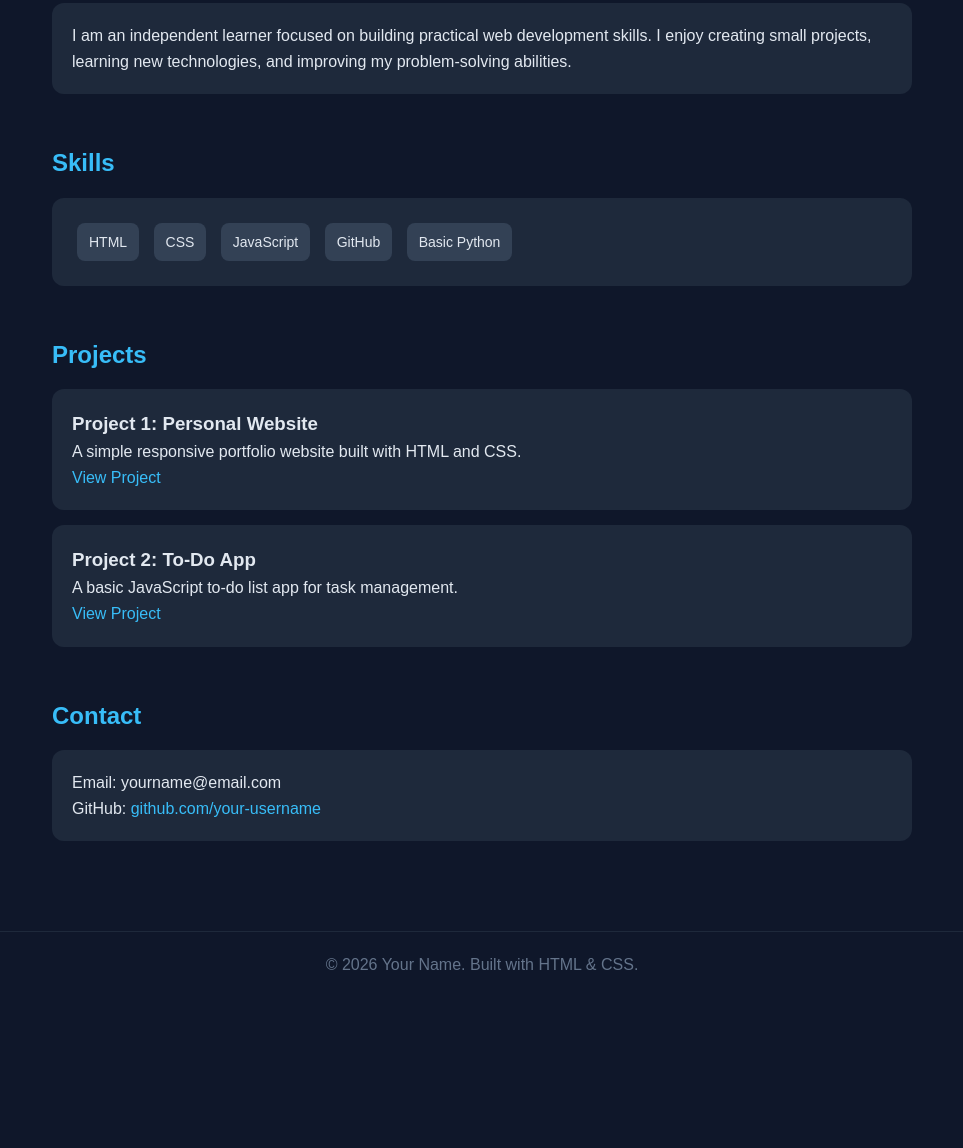
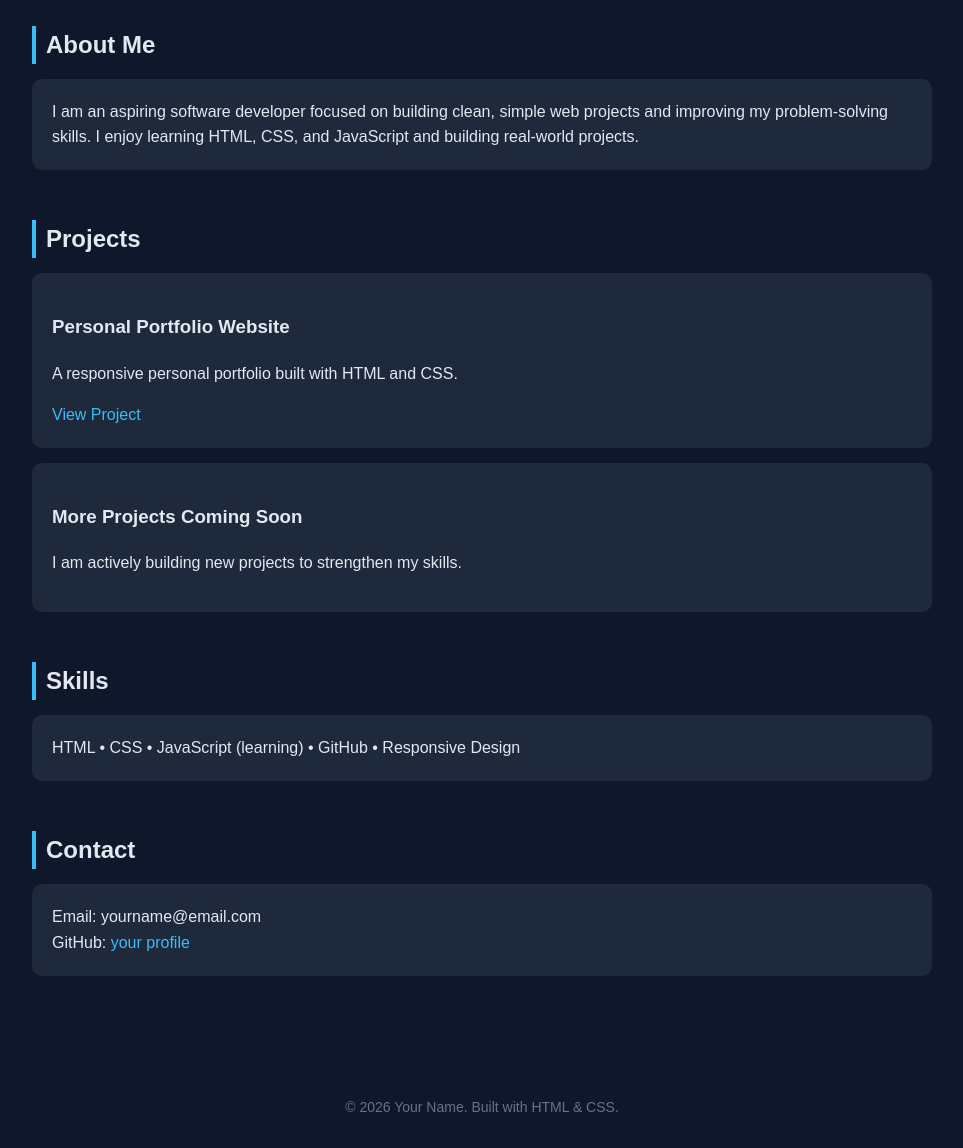
Before and after one commit to Anthony9115/An.github.io, a plain HTML site: page index.html in a window 1280 px wide. Shown: the part 310-1458 px from the top of the page, without its empty margins (158-1121 px from the left). Before the commit the page ends 1308 px from the top, so only its background shows below. Drawn offline with Linux system fonts and the light colour scheme.

Commit message:
Update index.html

```diff
--- a/index.html
+++ b/index.html
@@ -1,15 +1,14 @@
-<!DOCTYPE html><html lang="en">
+<!DOCTYPE html>
+<html lang="en">
 <head>
   <meta charset="UTF-8" />
   <meta name="viewport" content="width=device-width, initial-scale=1.0" />
   <title>Your Name | Portfolio</title>
+
   <style>
-    * {
+    body {
       margin: 0;
-      padding: 0;
-      box-sizing: border-box;
       font-family: Arial, sans-serif;
-    }body {
       background: #0f172a;
       color: #e2e8f0;
       line-height: 1.6;
@@ -18,7 +17,7 @@
     header {
       padding: 60px 20px;
       text-align: center;
-  background: linear-gradient(135deg, #1e293b, #0f172a);
+      background: #111827;
     }
 
     header h1 {
@@ -27,6 +26,7 @@ header h1 {
     }
 
     header p {
+      font-size: 18px;
       color: #94a3b8;
     }
 
@@ -41,24 +41,16 @@ section {
     }
 
     h2 {
+      border-left: 4px solid #38bdf8;
+      padding-left: 10px;
       margin-bottom: 15px;
-  color: #38bdf8;
     }
 
     .card {
       background: #1e293b;
       padding: 20px;
-  border-radius: 12px;
+      border-radius: 10px;
       margin-bottom: 15px;
-}
-
-.skills span {
-  display: inline-block;
-  background: #334155;
-  padding: 8px 12px;
-  margin: 5px;
-  border-radius: 8px;
-  font-size: 14px;
     }
 
     a {
@@ -66,36 +58,32 @@ a {
       text-decoration: none;
     }
 
+    a:hover {
+      text-decoration: underline;
+    }
+
     footer {
       text-align: center;
-  padding: 20px;
+      padding: 30px;
+      font-size: 14px;
       color: #64748b;
-  border-top: 1px solid #1e293b;
     }
-
   </style>
 </head>
-<body>  <header>
+
+<body>
+
+  <header>
     <h1>Your Name</h1>
     <p>Aspiring Software Developer | Web Development | Problem Solving</p>
-  </header>  <div class="container"><section>
+  </header>
+
+  <div class="container">
+
+    <section>
       <h2>About Me</h2>
       <div class="card">
-    <p>
-      I am an independent learner focused on building practical web development skills.
-      I enjoy creating small projects, learning new technologies, and improving my problem-solving abilities.
-    </p>
-  </div>
-</section>
-
-<section>
-  <h2>Skills</h2>
-  <div class="card skills">
-    <span>HTML</span>
-    <span>CSS</span>
-    <span>JavaScript</span>
-    <span>GitHub</span>
-    <span>Basic Python</span>
+        I am an aspiring software developer focused on building clean, simple web projects and improving my problem-solving skills. I enjoy learning HTML, CSS, and JavaScript and building real-world projects.
       </div>
     </section>
 
@@ -103,28 +91,37 @@ footer {
       <h2>Projects</h2>
 
       <div class="card">
-    <h3>Project 1: Personal Website</h3>
-    <p>A simple responsive portfolio website built with HTML and CSS.</p>
+        <h3>Personal Portfolio Website</h3>
+        <p>A responsive personal portfolio built with HTML and CSS.</p>
         <a href="#">View Project</a>
       </div>
 
       <div class="card">
-    <h3>Project 2: To-Do App</h3>
-    <p>A basic JavaScript to-do list app for task management.</p>
-    <a href="#">View Project</a>
+        <h3>More Projects Coming Soon</h3>
+        <p>I am actively building new projects to strengthen my skills.</p>
       </div>
+    </section>
 
+    <section>
+      <h2>Skills</h2>
+      <div class="card">
+        HTML • CSS • JavaScript (learning) • GitHub • Responsive Design
+      </div>
     </section>
 
     <section>
       <h2>Contact</h2>
       <div class="card">
-    <p>Email: yourname@email.com</p>
-    <p>GitHub: <a href="https://github.com/your-username">github.com/your-username</a></p>
+        Email: yourname@email.com <br />
+        GitHub: <a href="https://github.com/">your profile</a>
       </div>
     </section>
 
-  </div>  <footer>
-    <p>© 2026 Your Name. Built with HTML & CSS.</p>
-  </footer></body>
+  </div>
+
+  <footer>
+    © 2026 Your Name. Built with HTML & CSS.
+  </footer>
+
+</body>
 </html>
```
Lines whose indentation alone changed are shown as unchanged.
